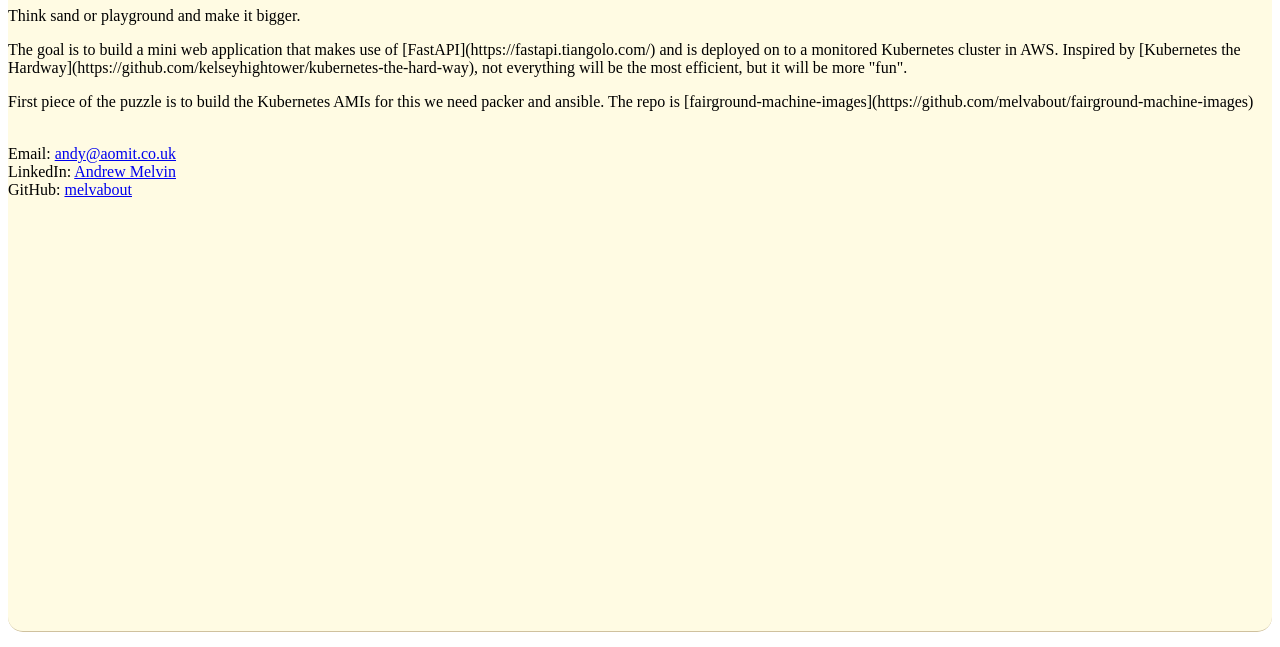
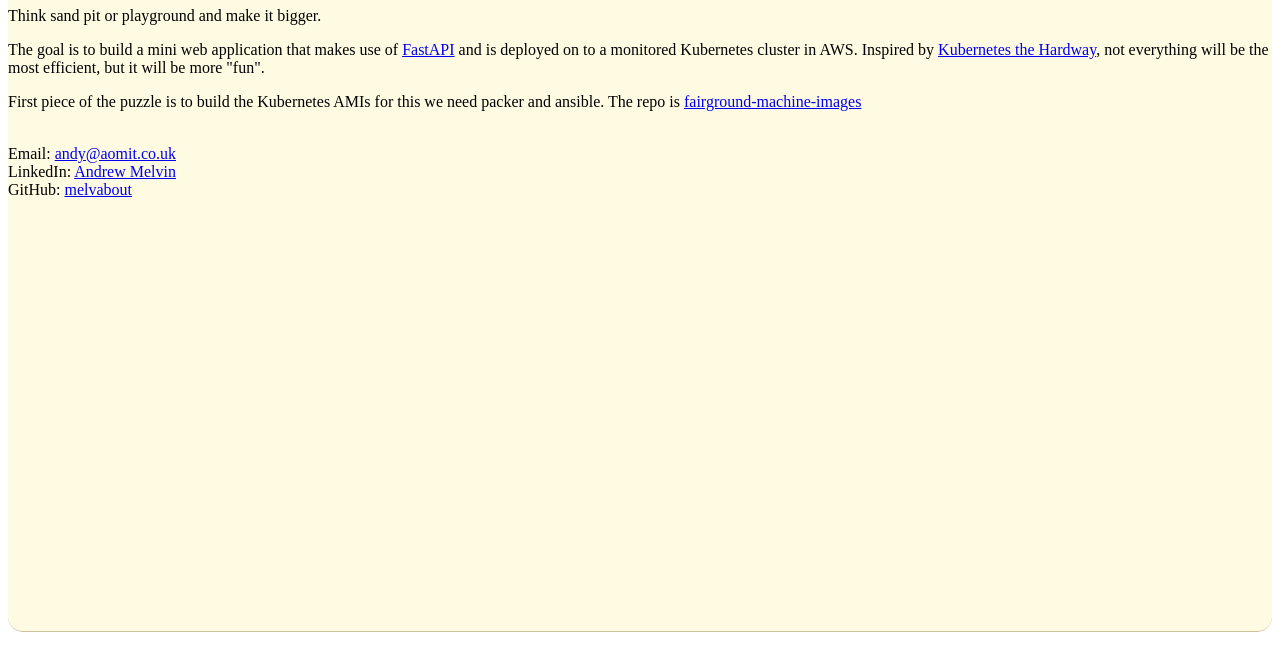
Before and after one commit to melvabout/aomit-website, a Gatsby site in the folder gatsby/: page /fairground in a window 1280 px wide. Shown: the part 153-800 px from the top of the page. Built offline with nearby package versions, Linux system fonts and the light colour scheme; Gatsby itself is replaced by a stand-in of ours.

Commit message:
Corrected the new links as they are html not markdown

```diff
--- a/gatsby/blog/2024-05-6-Fairground-Images.mdx
+++ b/gatsby/blog/2024-05-6-Fairground-Images.mdx
@@ -1,7 +1,7 @@
 ---
 name: "Fairground Images"
 datePublished: "2024-05-06"
-slug: site-is-live
+slug: fairground-images
 author: "Andy"
 authorEmail: "andy@aomit.co.uk"
 ---
--- a/gatsby/src/pages/fairground.js
+++ b/gatsby/src/pages/fairground.js
@@ -5,9 +5,9 @@ import Seo from '../components/seo'
 const IndexPage = () => {
   return (
     <Layout pageTitle="Fairground">
-      <p>Think sand or playground and make it bigger.</p>
-      <p>The goal is to build a mini web application that makes use of [FastAPI](https://fastapi.tiangolo.com/) and is deployed on to a monitored Kubernetes cluster in AWS. Inspired by [Kubernetes the Hardway](https://github.com/kelseyhightower/kubernetes-the-hard-way), not everything will be the most efficient, but it will be more "fun".</p>
-      <p>First piece of the puzzle is to build the Kubernetes AMIs for this we need packer and ansible. The repo is [fairground-machine-images](https://github.com/melvabout/fairground-machine-images)</p>
+      <p>Think sand pit or playground and make it bigger.</p>
+      <p>The goal is to build a mini web application that makes use of <a href='https://fastapi.tiangolo.com/'>FastAPI</a> and is deployed on to a monitored Kubernetes cluster in AWS. Inspired by <a href='https://github.com/kelseyhightower/kubernetes-the-hard-way'>Kubernetes the Hardway</a>, not everything will be the most efficient, but it will be more "fun".</p>
+      <p>First piece of the puzzle is to build the Kubernetes AMIs for this we need packer and ansible. The repo is <a href='https://github.com/melvabout/fairground-machine-images'>fairground-machine-images</a></p>
     </Layout>
   )
 }
```
